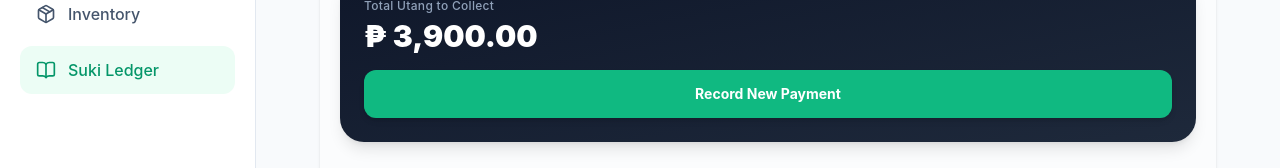
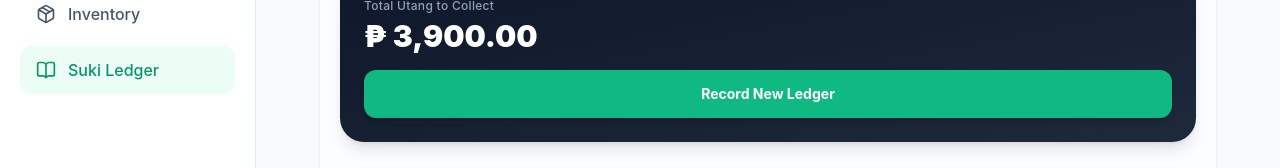
Before and after one commit to krukru741/SukiLedger, a React (Vite) app in the folder store-app/: page / in a window 1280 px wide. Both pictures are taken after a click on the button "Suki Ledger". Shown: the part 146-314 px from the top of the page. Built offline with nearby package versions, Linux system fonts and the light colour scheme.

Commit message:
feat: add LedgerTab component with debt tracking, filtering, and SMS reminder functionality

```diff
--- a/store-app/src/components/LedgerTab.jsx
+++ b/store-app/src/components/LedgerTab.jsx
@@ -26,7 +26,7 @@ export default function LedgerTab({ sukiList, setSukiList }) {
   });
 
   const sendSMSReminder = (suki) => {
-    const reminderMessage = `Maayong adlaw, ${suki.name}! Reminder lang gikan sa tindahan bahin sa imong kasamtangang utang ledger nga nagkantidad og ₱${suki.balance.toLocaleString('en-US', {minimumFractionDigits: 2})}. Pwede ra nimo ma-settle sa tindahan kung hayahay na ka. Salamat kaayo!`;
+    const reminderMessage = `Maayong adlaw, ${suki.name}! Reminder lang gikan sa tindahan bahin sa imong kasamtangang utang ledger nga nagkantidad og ₱${suki.balance.toLocaleString('en-US', { minimumFractionDigits: 2 })}. Pwede ra nimo ma-settle sa tindahan kung hayahay na ka. Salamat kaayo!`;
     if (suki.phone) {
       window.location.href = `sms:${suki.phone}?body=${encodeURIComponent(reminderMessage)}`;
     } else {
@@ -56,7 +56,7 @@ export default function LedgerTab({ sukiList, setSukiList }) {
         const newBalance = s.balance - amt;
         const newHistory = [
           {
-            desc: `Payment Received — ₱${amt.toLocaleString('en-US', {minimumFractionDigits: 2})}`,
+            desc: `Payment Received — ₱${amt.toLocaleString('en-US', { minimumFractionDigits: 2 })}`,
             date: new Date().toLocaleString('en-US', { month: 'short', day: 'numeric', year: 'numeric', hour: '2-digit', minute: '2-digit' }),
             amt: -amt,
             isPayment: true
@@ -86,10 +86,10 @@ export default function LedgerTab({ sukiList, setSukiList }) {
         <div className="bg-slate-900 text-white p-6 rounded-3xl shadow-lg bg-gradient-to-br from-slate-900 to-slate-800 flex flex-col gap-4">
           <div>
             <p className="text-slate-400 text-xs font-medium tracking-wide">Total Utang to Collect</p>
-            <h3 className="text-3xl font-black mt-1">₱ {totalDebt.toLocaleString('en-US', {minimumFractionDigits: 2})}</h3>
+            <h3 className="text-3xl font-black mt-1">₱ {totalDebt.toLocaleString('en-US', { minimumFractionDigits: 2 })}</h3>
           </div>
           <button className="bg-emerald-500 hover:bg-emerald-600 text-white font-bold py-3.5 px-4 rounded-xl transition text-center text-sm shadow-md active:scale-98">
-            Record New Payment
+            Record New Ledger
           </button>
         </div>
 
@@ -184,7 +184,7 @@ export default function LedgerTab({ sukiList, setSukiList }) {
                       <p className="text-slate-400 text-[11px] mt-1">{log.date}</p>
                     </div>
                     <p className={`font-bold text-sm ${log.isPayment ? 'text-emerald-600' : 'text-slate-800'}`}>
-                      {log.isPayment ? '- ₱ ' : '₱ '}{Math.abs(log.amt).toLocaleString('en-US', {minimumFractionDigits: 2})}
+                      {log.isPayment ? '- ₱ ' : '₱ '}{Math.abs(log.amt).toLocaleString('en-US', { minimumFractionDigits: 2 })}
                     </p>
                   </div>
                 ))}
@@ -223,7 +223,7 @@ export default function LedgerTab({ sukiList, setSukiList }) {
             <form onSubmit={handleRecordPayment} className="p-5 flex flex-col gap-4">
               <div>
                 <p className="text-xs text-slate-500 mb-1">Current Balance:</p>
-                <p className="text-lg font-bold text-red-500 mb-4">₱ {selectedSuki?.balance.toLocaleString('en-US', {minimumFractionDigits: 2})}</p>
+                <p className="text-lg font-bold text-red-500 mb-4">₱ {selectedSuki?.balance.toLocaleString('en-US', { minimumFractionDigits: 2 })}</p>
 
                 <label className="block text-xs font-bold text-slate-400 uppercase tracking-wider mb-2">Amount Paid (₱)</label>
                 <input
@@ -240,11 +240,10 @@ export default function LedgerTab({ sukiList, setSukiList }) {
               <button
                 type="submit"
                 disabled={!paymentAmount || parseFloat(paymentAmount) <= 0}
-                className={`w-full font-bold py-3 rounded-xl transition ${
-                  paymentAmount && parseFloat(paymentAmount) > 0
+                className={`w-full font-bold py-3 rounded-xl transition ${paymentAmount && parseFloat(paymentAmount) > 0
                     ? 'bg-emerald-500 hover:bg-emerald-600 text-white shadow-lg shadow-emerald-500/30'
                     : 'bg-slate-200 text-slate-400 cursor-not-allowed'
-                }`}
+                  }`}
               >
                 Save Payment
               </button>
```
